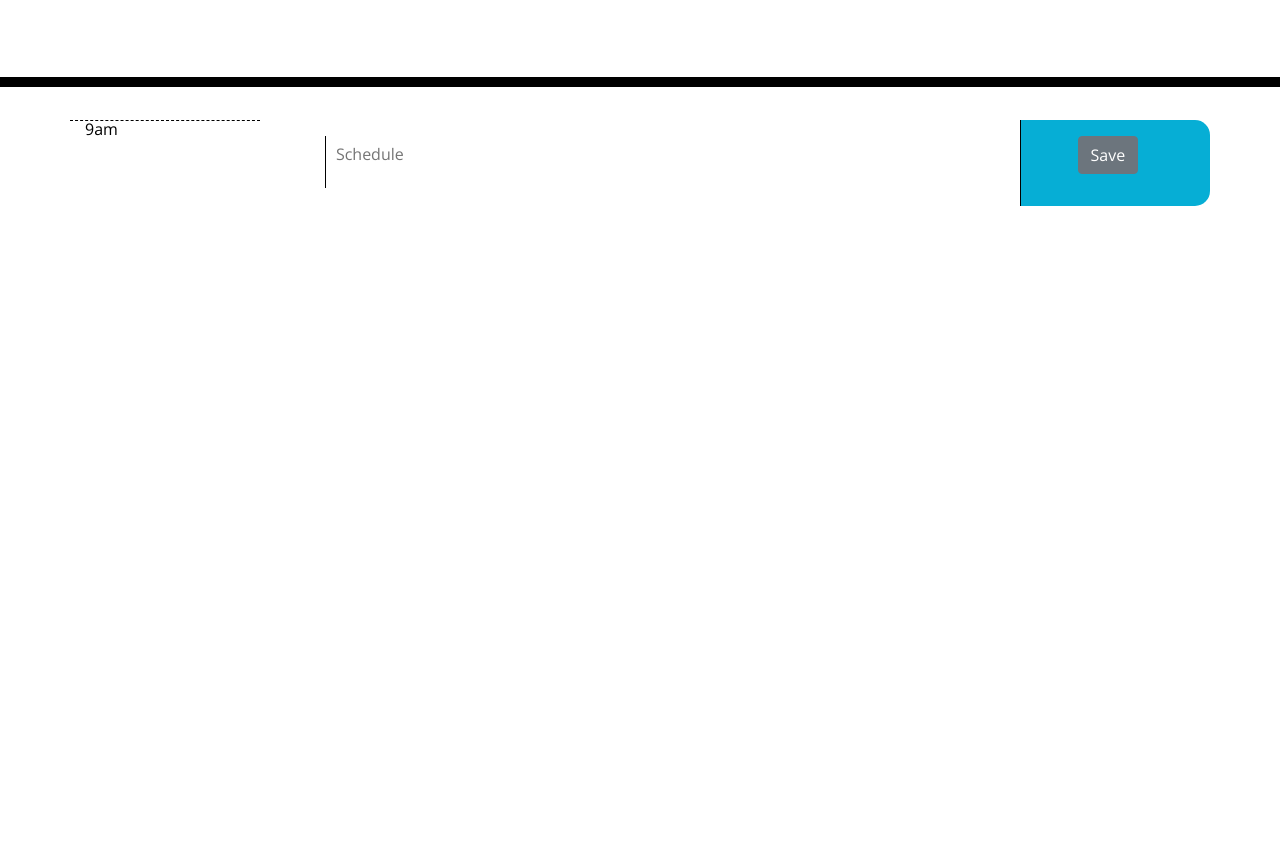
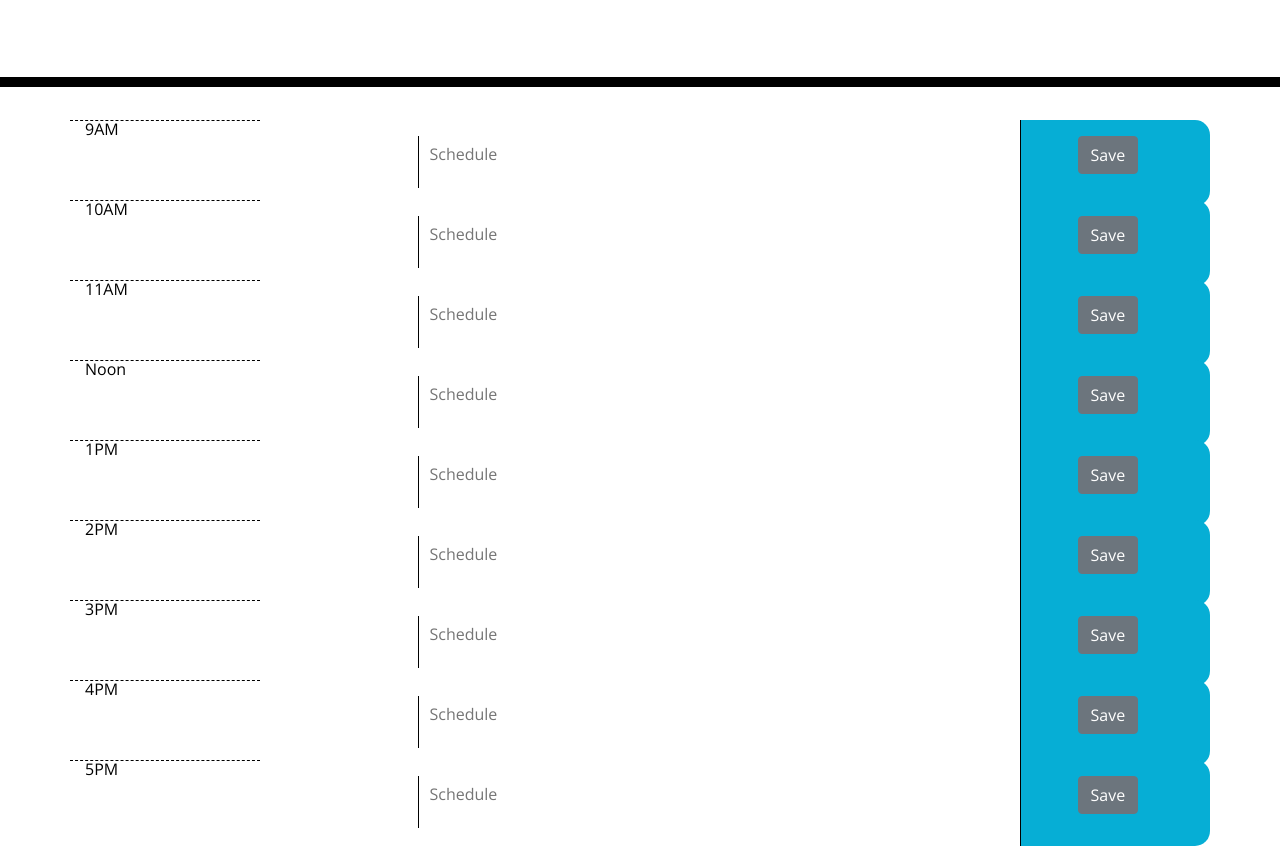
Before and after one commit to TEnriquez95/Day-Scheduler, a plain HTML site: page index.html in a window 1280 px wide. Shown: the part 181-1030 px from the top of the page. Before the commit the page ends 800 px from the top, so only its background shows below. Drawn offline with nearby package versions, Linux system fonts and the light colour scheme.

Commit message:
Added Timeblocks

```diff
--- a/index.html
+++ b/index.html
@@ -31,8 +31,8 @@
     <div class="container">
       <!-- Timeblocks go here -->
       <div class=row>
-        <div class="col-2 hour" id="9">9am</div>
-        <div class="col-8 time-slot">
+        <div class="col-2 hour" id="9">9AM</div>
+        <div class="col-8 time-block">
             <textarea
               id="nineAm"
               placeholder="Schedule"
@@ -42,12 +42,146 @@
             ></textarea>
         </div>
         <div class="col-2 saveBtn">
-          <button id="9am" class="btn btn-secondary">Save</button>
+          <button id="10am" class="btn btn-secondary">Save</button>
         </div>
       </div>
-
     </div>
-
+    <div class="container">
+      <div class=row>
+        <div class="col-2 hour" id="10">10AM</div>
+        <div class="col-8 time-block">
+            <textarea
+              id="tenAm"
+              placeholder="Schedule"
+              class="scheduled-event"
+              rows="2"
+              cols="50"
+            ></textarea>
+        </div>
+        <div class="col-2 saveBtn">
+          <button id="10am" class="btn btn-secondary">Save</button>
+        </div>
+      </div>
+    </div>
+    <div class="container">
+      <div class=row>
+        <div class="col-2 hour" id="11">11AM</div>
+        <div class="col-8 time-block">
+            <textarea
+              id="elevenAm"
+              placeholder="Schedule"
+              class="scheduled-event"
+              rows="2"
+              cols="50"
+            ></textarea>
+        </div>
+        <div class="col-2 saveBtn">
+          <button id="11am" class="btn btn-secondary">Save</button>
+        </div>
+      </div>
+    </div>
+    <div class="container">
+      <div class=row>
+        <div class="col-2 hour" id="12">Noon</div>
+        <div class="col-8 time-block">
+            <textarea
+              id="noon"
+              placeholder="Schedule"
+              class="scheduled-event"
+              rows="2"
+              cols="50"
+            ></textarea>
+        </div>
+        <div class="col-2 saveBtn">
+          <button id="noon" class="btn btn-secondary">Save</button>
+        </div>
+      </div>
+    </div>
+    <div class="container">
+      <div class=row>
+        <div class="col-2 hour" id="13">1PM</div>
+        <div class="col-8 time-block">
+            <textarea
+              id="onePm"
+              placeholder="Schedule"
+              class="scheduled-event"
+              rows="2"
+              cols="50"
+            ></textarea>
+        </div>
+        <div class="col-2 saveBtn">
+          <button id="1pm" class="btn btn-secondary">Save</button>
+        </div>
+      </div>
+    </div>
+    <div class="container">
+      <div class=row>
+        <div class="col-2 hour" id="14">2PM</div>
+        <div class="col-8 time-block">
+            <textarea
+              id="twoPm"
+              placeholder="Schedule"
+              class="scheduled-event"
+              rows="2"
+              cols="50"
+            ></textarea>
+        </div>
+        <div class="col-2 saveBtn">
+          <button id="2pm" class="btn btn-secondary">Save</button>
+        </div>
+      </div>
+    </div>
+    <div class="container">
+      <div class=row>
+        <div class="col-2 hour" id="15">3PM</div>
+        <div class="col-8 time-block">
+            <textarea
+              id="threePm"
+              placeholder="Schedule"
+              class="scheduled-event"
+              rows="2"
+              cols="50"
+            ></textarea>
+        </div>
+        <div class="col-2 saveBtn">
+          <button id="3pm" class="btn btn-secondary">Save</button>
+        </div>
+      </div>
+    </div>
+    <div class="container">
+      <div class=row>
+        <div class="col-2 hour" id="16">4PM</div>
+        <div class="col-8 time-block">
+            <textarea
+              id="fourPm"
+              placeholder="Schedule"
+              class="scheduled-event"
+              rows="2"
+              cols="50"
+            ></textarea>
+        </div>
+        <div class="col-2 saveBtn">
+          <button id="4pm" class="btn btn-secondary">Save</button>
+        </div>
+      </div>
+    </div>
+    <div class="container">
+      <div class=row>
+        <div class="col-2 hour" id="17">5PM</div>
+        <div class="col-8 time-block">
+            <textarea
+              id="fivePm"
+              placeholder="Schedule"
+              class="scheduled-event"
+              rows="2"
+              cols="50"
+            ></textarea>
+        </div>
+        <div class="col-2 saveBtn">
+          <button id="5pm" class="btn btn-secondary">Save</button>
+        </div>
+      </div>
+    </div>
     <script src="https://code.jquery.com/jquery-3.4.1.min.js"></script>
     <script src="https://cdnjs.cloudflare.com/ajax/libs/moment.js/2.24.0/moment.min.js"></script>
   </body>
```
